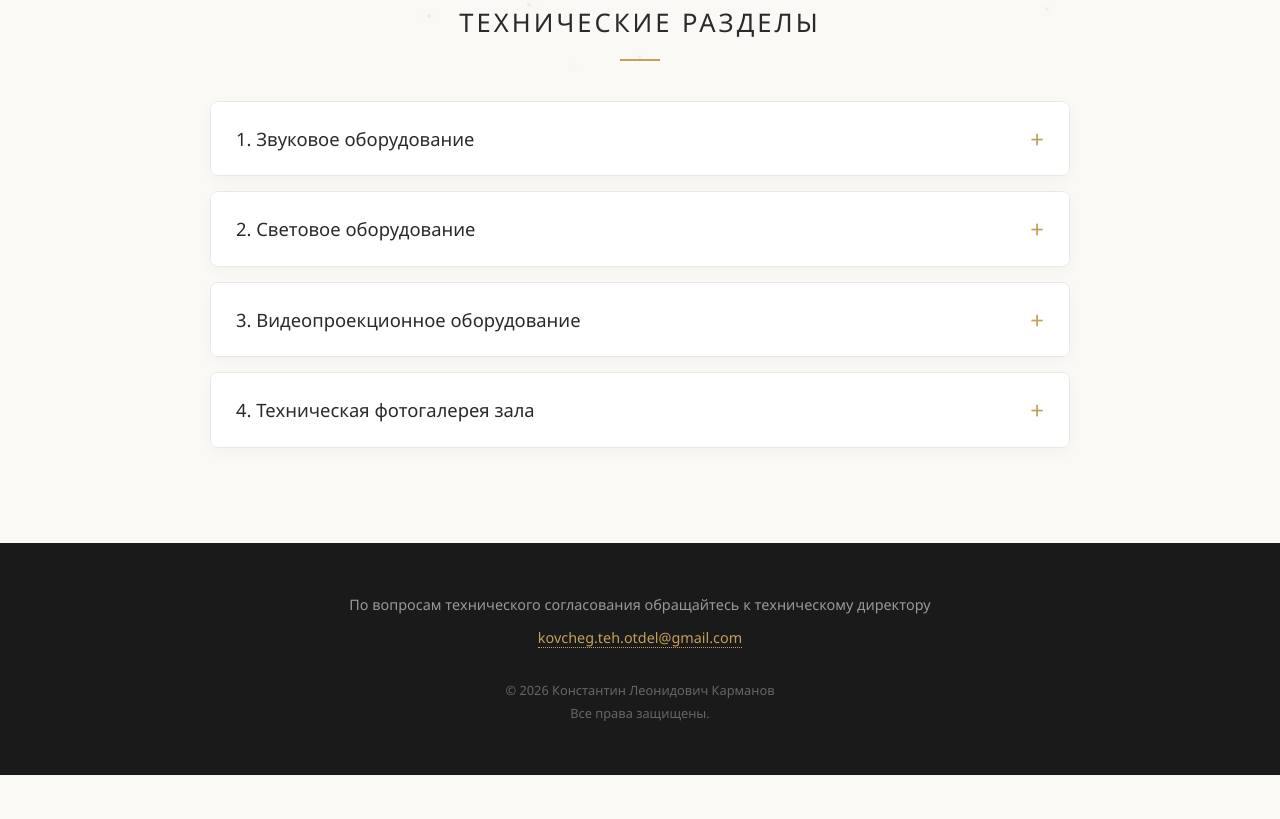
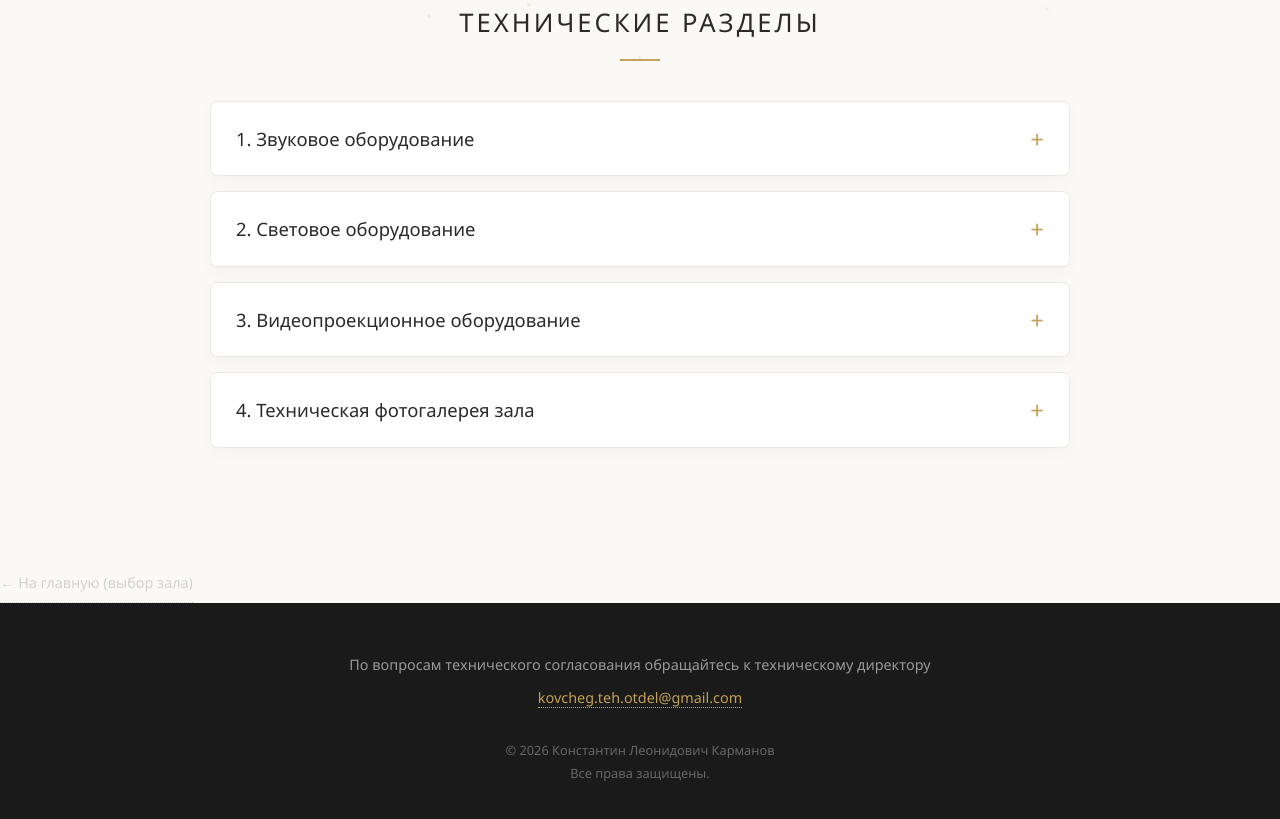
Before and after one commit to kovchegtehotdel-lab/kovcheg-tech-specs, a plain HTML site: page index_mtz.html in a window 1280 px wide. Shown: the part 703-1522 px from the top of the page. Before the commit the page ends 1478 px from the top, so only its background shows below. Drawn offline with Linux system fonts and the light colour scheme.

Commit message:
Update index_mtz.html

```diff
--- a/index_mtz.html
+++ b/index_mtz.html
@@ -628,6 +628,11 @@
 
     </div>
 
+    <!-- НИЖНЯЯ ССЫЛКА НА ГЛАВНУЮ -->
+    <div class="bottom-nav">
+        <a href="index.html" class="home-link">← На главную (выбор зала)</a>
+    </div>
+
     <!-- ПОДВАЛ -->
     <footer>
         <p>По вопросам технического согласования обращайтесь к техническому директору</p>
```
